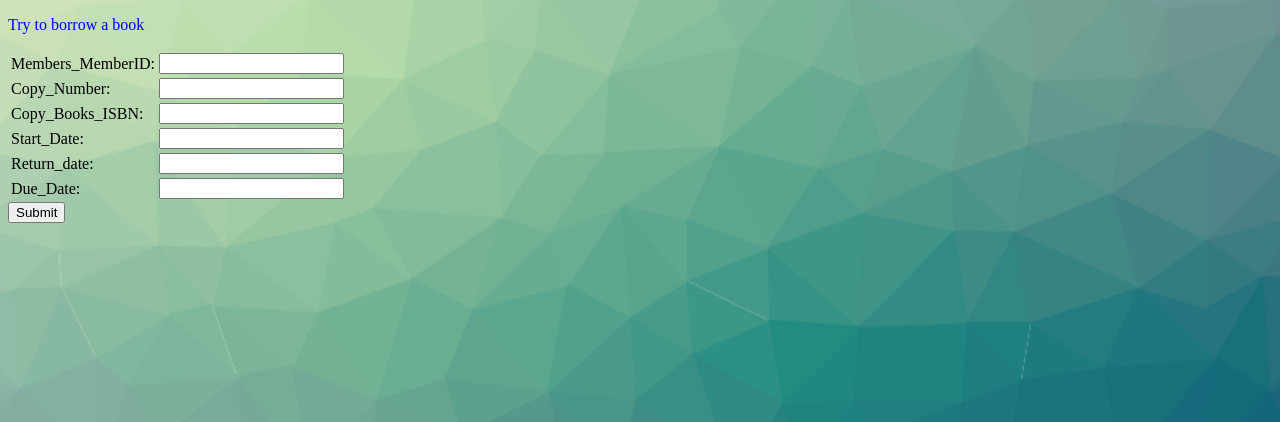
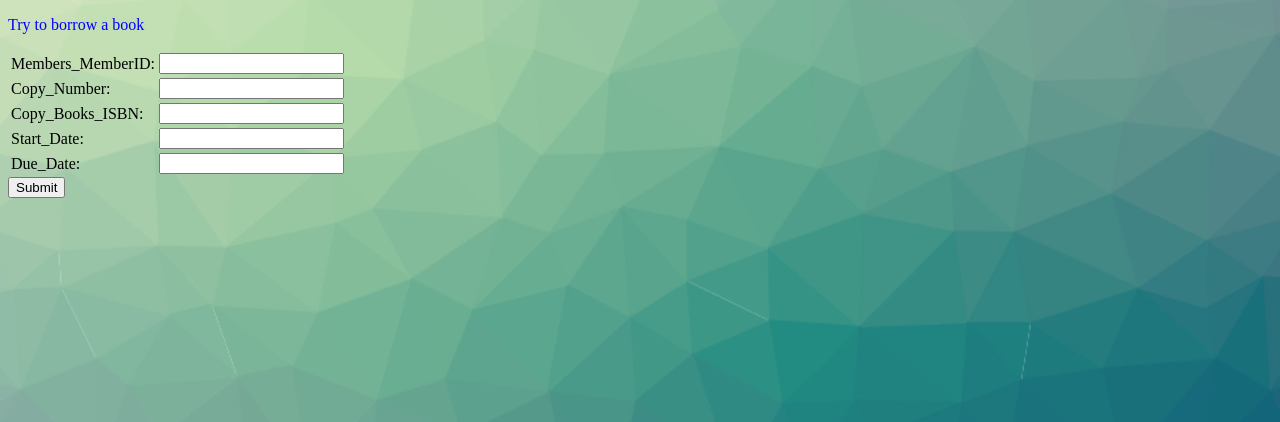
Before and after one commit to georgeaidinis/NTUA, a Flask app: page /Query12 in a window 1280 px wide. Shown: the part 58-480 px from the top of the page. Run offline with Flask 2, Linux system fonts and the light colour scheme; parts of the project's set-up code (start-up, migrations or seed data) failed here and were passed over; some libraries are stand-ins or nearby versions.

Commit message:
IT'S OVER ITS DONE

```diff
--- a/Databases/app.py
+++ b/Databases/app.py
@@ -505,9 +505,8 @@ def Ex12():
         Copy_Number = NumberDetails['Copy_Number']
         Copy_Books_ISBN = NumberDetails['Copy_Books_ISBN']
         Start_Date = NumberDetails['Start_Date']
-        Return_date = NumberDetails['Return_date']
         Due_Date = NumberDetails['Due_Date']
-        mysql_insert.insert_Borrows(Members_MemberID, Copy_Number, Copy_Books_ISBN, Start_Date, Return_date, Due_Date)
+        mysql_insert.insert_Borrows(Members_MemberID, Copy_Number, Copy_Books_ISBN, Start_Date, '', Due_Date)
         cur = mysql.connection.cursor()
         resultValue = cur.execute("SELECT * FROM Borrows")
         if resultValue > 0:
--- a/Databases/database_create_views.sql
+++ b/Databases/database_create_views.sql
@@ -44,6 +44,6 @@ CREATE VIEW Publishers_view AS
 	select *
 	from Publishers;
 
-CREATE VIEW Copies_view AS
+CREATE VIEW Copy_view AS
 	select *
 	from Copy;
--- a/Databases/mysql_insert.py
+++ b/Databases/mysql_insert.py
@@ -379,8 +379,8 @@ def insert_Permanent(Staff_StaffID, Hiring_Date):
 		conn.close()
 
 def insert_Borrows(Members_MemberID, Copy_Number, Copy_Books_ISBN, Start_Date, Return_Date, Due_Date):
-	query = "INSERT INTO Borrows VALUES (%s,%s,%s,%s,%s,%s)"
-	args = (Members_MemberID, Copy_Number, Copy_Books_ISBN, Start_Date, Return_Date, Due_Date)
+	query = "INSERT INTO Borrows VALUES (%s,%s,%s,%s,NULL,%s)"
+	args = (Members_MemberID, Copy_Number, Copy_Books_ISBN, Start_Date,  Due_Date)
 	try:
 		db_config = read_db_config()
 		conn = MySQLConnection(**db_config)
--- a/Databases/templates/Ex12.html
+++ b/Databases/templates/Ex12.html
@@ -32,8 +32,7 @@
         <th class="col2">Copy_Number</th>
         <th class="col3">Copy_Books_ISBN</th>
         <th class="col4">Start_Date</th>
-        <th class="col5">Return_date</th>
-        <th class="col6">Due_Date</th>
+        <th class="col5">Due_Date</th>
         </tr>
       {% for user in userDetails %}
         <tr>
@@ -42,7 +41,7 @@
             <td> {{user[2]}} </td>
             <td> {{user[3]}} </td>
             <td> {{user[4]}} </td>
-            <td> {{user[5]}} </td>
+
         </tr>
         {% endfor %}
       </table>
--- a/Databases/templates/Ex12f.html
+++ b/Databases/templates/Ex12f.html
@@ -31,10 +31,6 @@
       <td align="left"><input type="text" name="Start_Date" value=''/></td>
     </tr>
     <tr>
-      <td align="left">Return_date:</td>
-      <td align="left"><input type="text" name="Return_date" value=''/></td>
-    </tr>
-    <tr>
       <td align="left">Due_Date:</td>
       <td align="left"><input type="text" name="Due_Date" value=''/></td>
     </tr>
--- a/Databases/triggers.sql
+++ b/Databases/triggers.sql
@@ -47,7 +47,7 @@ begin
 	-- -- --
     -- -- if new val of num_books_borrowed = 5, change Can_Borrow to false
     -- -- --
-    elseif ( (select num_books_borrowed from Members where Members.MemberID = new.Members_MemberID ) > 4 or exists (select * from Members where Members.MembersID = new.Members_MemberID and Members.Can_Borrow = False)) then
+    elseif ( (select num_books_borrowed from Members where Members.MemberID = new.Members_MemberID ) > 4 or exists (select * from Members where Members.MemberID = new.Members_MemberID and Members.Can_Borrow = False)) then
 		insert into myerror(T)
 			values(null);
 	else
@@ -203,8 +203,9 @@ delimiter $$
 create trigger check_user_can_borrow
 	before insert on Borrows for each row
 begin
-	if exists(select * from Members.Can_Borrow = false and Members.MemberID = new.Members_MemberID)
+	if exists(select * from Members where Members.Can_Borrow = 0 and Members.MemberID = new.Members_MemberID) then
 		insert into myerror(T)
 		values(null);
 	end if;
 end$$
+delimiter ;
```
Also changed, not shown: 3 other files.
